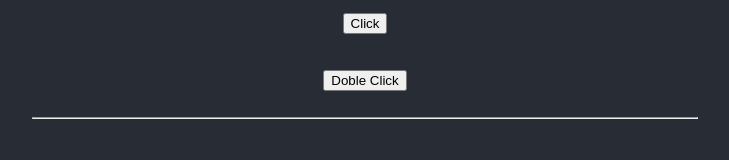
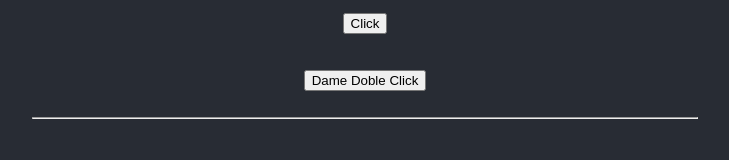
Before and after one commit to TriMkort/projects, a React (Create React App) app in the folder react/01-primeros-pasos/: page / in a window 1280 px wide. Shown: the part 548-708 px from the top of the page, without its empty margins (275-1004 px from the left). Built offline with nearby package versions, Linux system fonts and the light colour scheme.

Commit message:
evento raton Doble Click se llama al evento usando onDoubleClick

```diff
--- a/react/01-primeros-pasos/src/EventosComponente.js
+++ b/react/01-primeros-pasos/src/EventosComponente.js
@@ -4,14 +4,18 @@ const EventosComponente = () => {
     const HasDadoClick = (e, nombre) => {
         alert('Has dado click' +nombre);}
 
-      const DobleClick = (e, nombre) => {
-        alert('Has dado click' +nombre);}
+      function HasDadoDobleClick (e){
+        alert('Has dado doble click!!');
+      }
+
 return (
     <div>
       <h1>Eventos Componente</h1>
+      <p>
       <button onClick ={ e => HasDadoClick (e, " Maikol")}>Click</button>
+      </p>
       <p>
-        <button DobleClick ={ e => DobleClick (e, " Maikol")}>Doble Click</button>
+        <button onDoubleClick ={HasDadoDobleClick}>Dame Doble Click</button>
       </p>
     </div>
   )
```
